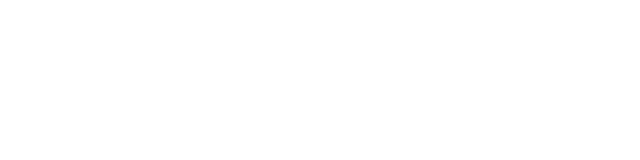
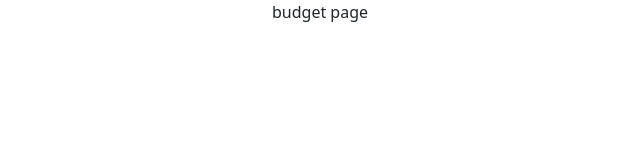
Before and after one commit to Govindsharma123/expensetracker, a React (Create React App) app: page /budget in a window 1280 px wide. Before the commit this address had no page. Shown: the top 160 px of the page, without its empty margins (320-960 px from the left). Built offline with nearby package versions, Linux system fonts and the light colour scheme.

Commit message:
added budget page

```diff
--- a/src/Router/Router.jsx
+++ b/src/Router/Router.jsx
@@ -4,6 +4,7 @@ import { Routes, Route } from 'react-router-dom';
 // import ExpenseList from './components/MyExpense/ExpenseList';
 import MyExpense from '../pages/MyExpense/MyExpense';
 import Login from '../pages/Login/Login';
+import Budget from '../pages/Budget/Budget';
 
 
 export const Router = () => {
@@ -11,6 +12,7 @@ export const Router = () => {
     <Routes>
         <Route path='/home' element={<MyExpense />} />
         <Route path='/' element={<Login />}/>
+        <Route path='/budget' element={<Budget/>}></Route>
     </Routes>
   )
 }
--- /dev/null
+++ b/src/pages/Budget/Budget.jsx
@@ -0,0 +1,11 @@
+import React from 'react'
+
+const Budget = () => {
+  return (
+    <div>
+      budget page
+    </div>
+  )
+}
+
+export default Budget
```
